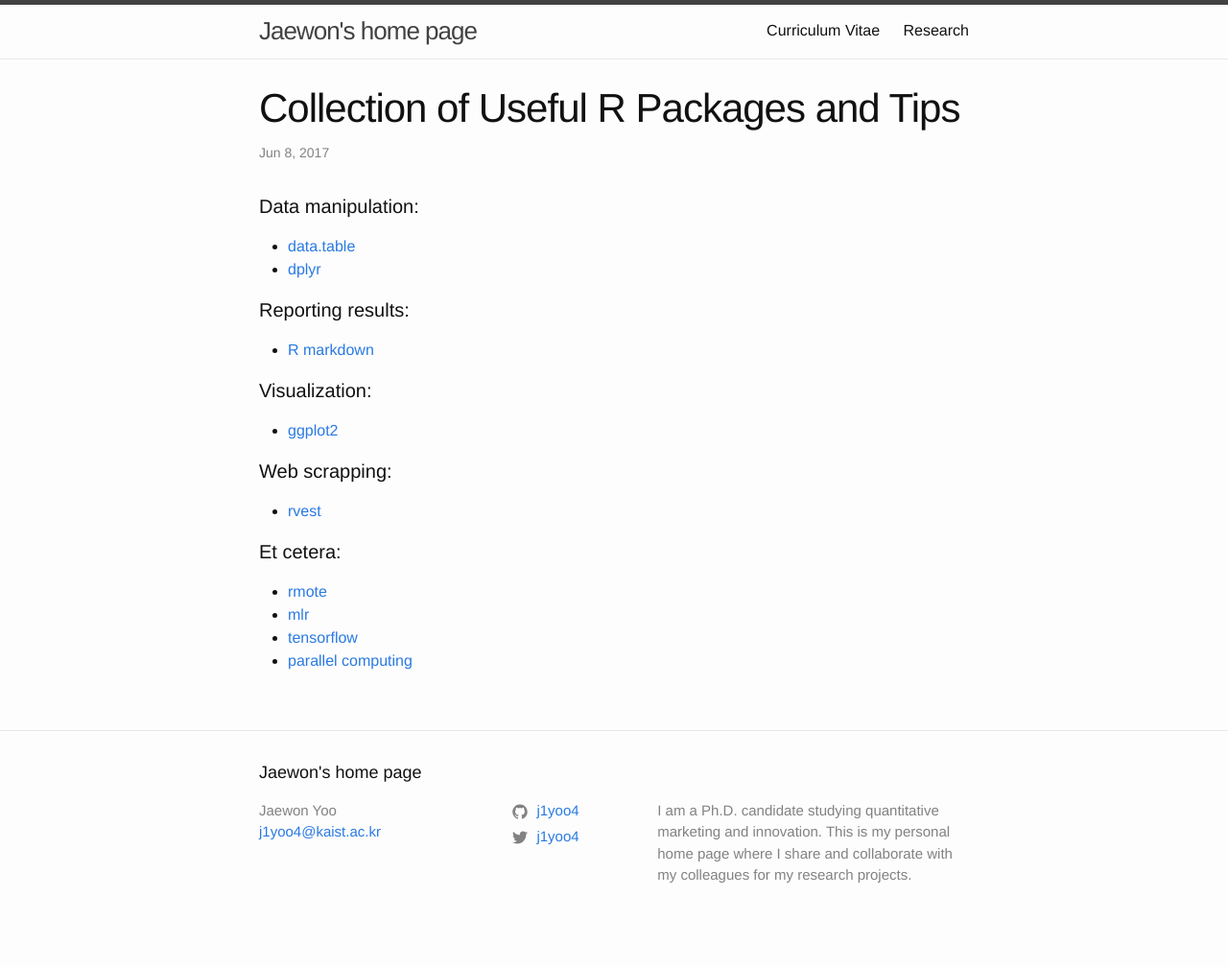
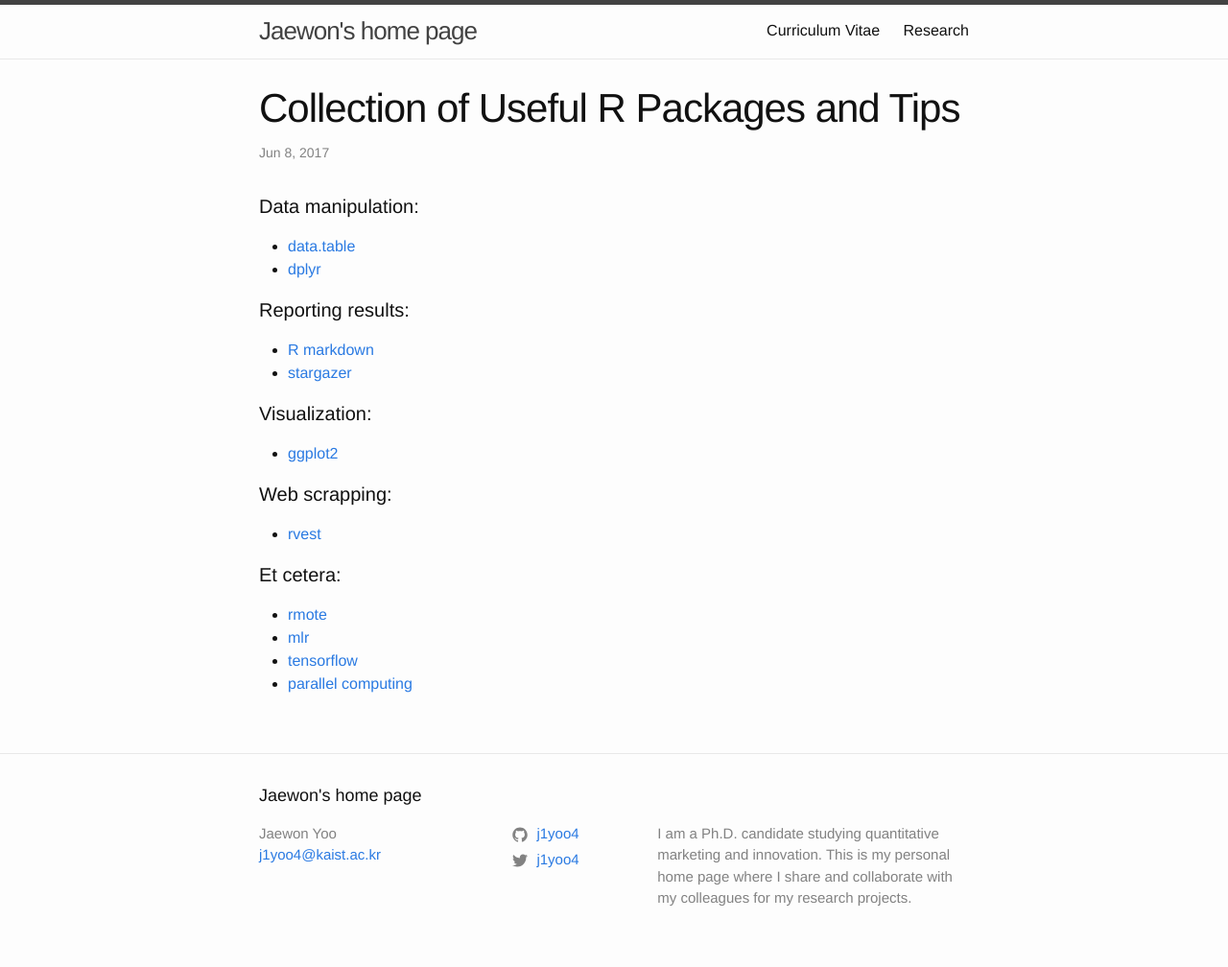
Before and after one commit to j1yoo/j1yoo.github.io, a Jekyll site: the page built from _posts/2017-06-08-useful_r_packages.md, in a window 1280 px wide. Shown: the whole page at 96% size. Built offline with Jekyll 4.4.1, drawn with Linux system fonts in a browser that asks for light colours; before the commit the page ends 984 px from its top, so only the background shows below that.

Commit message:
Create 2017-06-08-useful_r_packages.md

```diff
--- a/_posts/2017-06-08-useful_r_packages.md
+++ b/_posts/2017-06-08-useful_r_packages.md
@@ -10,6 +10,7 @@ categories: misc
 
 #### Reporting results:
 * <a href="https://www.rstudio.com/wp-content/uploads/2016/03/rmarkdown-cheatsheet-2.0.pdf"> R markdown </a>
+* <a href="http://jakeruss.com/cheatsheets/stargazer.html"> stargazer </a>
 
 #### Visualization:
 * <a href="https://www.rstudio.com/wp-content/uploads/2015/03/ggplot2-cheatsheet.pdf"> ggplot2 </a>
```
